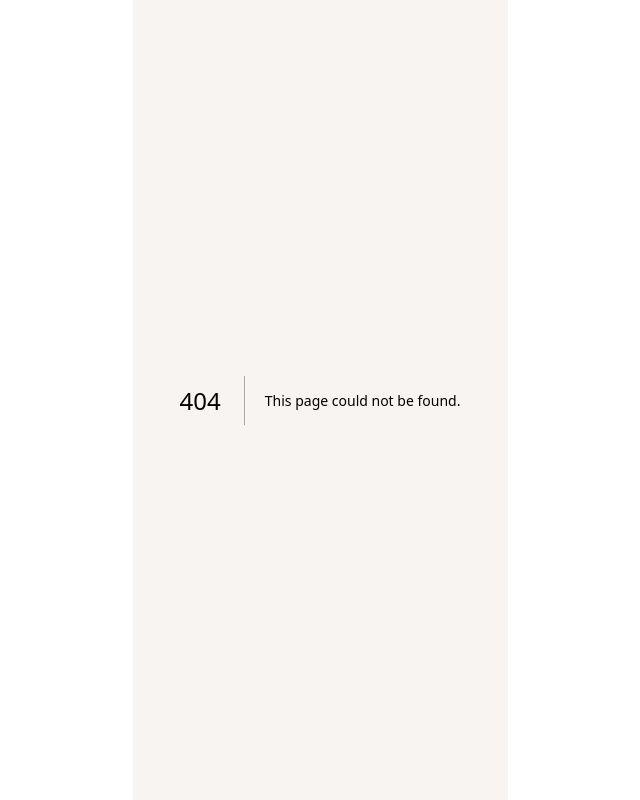
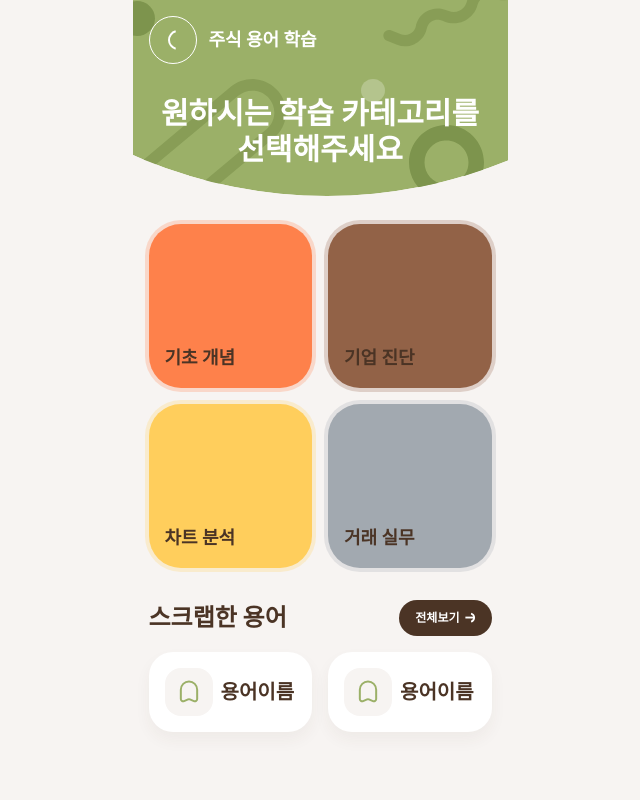
Before and after one commit to MJU-Capstone-Design-1/Jumoney-FE, a Next.js app: page /terms in a window 1280 px wide. Before the commit this address had no page. Shown: the whole page, without its empty margins (320-960 px from the left). Built offline with nearby package versions, Linux system fonts and the light colour scheme; a web font is replaced by a local one.

Commit message:
✨ Feat: 주식 용어 인트로 페이지 구현

```diff
--- /dev/null
+++ b/src/app/(main)/terms/page.tsx
@@ -0,0 +1,20 @@
+import { TermsIntroCardSelect } from '@/features/terms/termsIntroCardSelect';
+import { TermsIntroHeader } from '@/features/terms/termsIntroHeader';
+import { TermsIntroScrapSection } from '@/features/terms/termsIntroScrapSection';
+import React from 'react';
+
+const Page = () => {
+  return (
+    <div className='flex flex-col'>
+      <TermsIntroHeader />
+
+      <div className='flex flex-col gap-[2rem] px-[1rem] pt-[2.5rem]'>
+        <TermsIntroCardSelect />
+
+        <TermsIntroScrapSection />
+      </div>
+    </div>
+  );
+};
+
+export default Page;
```
